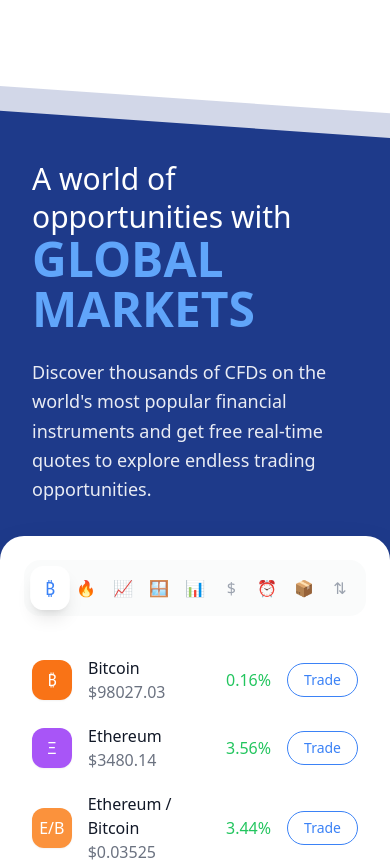
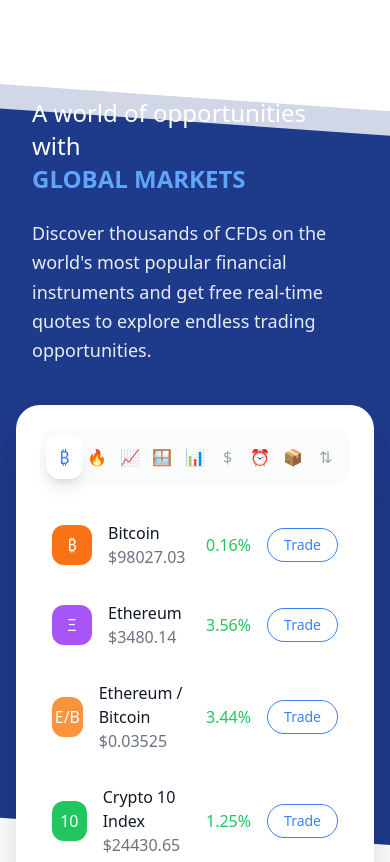
Before and after one commit to hishdb/vertexpluseFront, a React (Vite) app: page / in a window 390 px wide. Shown: the part 860-1722 px from the top of the page. Built offline with nearby package versions, Linux system fonts and the light colour scheme.

Commit message:
testing responsivenss in GlobalMarketSection for macOs

```diff
--- a/src/components/GlobalMarketsSection.tsx
+++ b/src/components/GlobalMarketsSection.tsx
@@ -176,9 +176,9 @@
 
 
   return (
-    <div ref={sectionRef} className="relative bg-trasnparent min-h-screen w-full overflow-hidden ">
+    <div ref={sectionRef} className="relative bg-transparent min-h-screen w-full overflow-hidden">
     <div className="absolute left-0 top-44 h-full w-full pointer-events-none">
-      {/* First background element with original animation */}
+      {/* First background element */}
       <motion.div
         style={{ y: springY }}
         className="absolute left-0 bottom-1/4 w-60 h-60 opacity-40"
@@ -186,7 +186,7 @@
         <img src={shapeImage1Black} alt="Shape Image 4" />
       </motion.div>
 
-      {/* Second background element with faster animation */}
+      {/* Second background element */}
       <motion.div
         style={{ y: springFasterY }}
         className="absolute right-20 bottom-1/4 w-20 h-20 opacity-20"
@@ -227,33 +227,31 @@
     </div>
 
     {/* Content */}
-      <div className="relative z-10 flex flex-col md:flex-row items-center max-w-7xl mx-auto h-full  ">
+    <div className="relative z-10 flex flex-col md:flex-row items-center max-w-7xl mx-auto h-full px-4 sm:px-8 lg:px-12">
       {/* Left Content */}
-      <div className="text-white w-full md:w-1/2 space-y-6 p-8 mt-32 md:mt-0">
-        <h2 className="text-3xl leading-tight">
+      <div className="text-white w-full md:w-1/2 space-y-6 px-4 sm:px-6 lg:px-8 mt-24 md:mt-0">
+        <h2 className="text-2xl sm:text-3xl lg:text-5xl leading-snug lg:leading-normal">
           A world of opportunities with <br />
-          <span className="text-blue-400 text-5xl font-bold">GLOBAL MARKETS</span>
+          <span className="text-blue-400 font-bold">GLOBAL MARKETS</span>
         </h2>
-        <p className="text-lg md:text-xl font-medium leading-relaxed opacity-90">
+        <p className="text-lg sm:text-xl lg:text-2xl font-medium leading-relaxed opacity-90">
           Discover thousands of CFDs on the world's most popular financial
           instruments and get free real-time quotes to explore endless trading
           opportunities.
         </p>
       </div>
 
-
-          {/* Right Content: Market List - Centered and Responsive */}
+      {/* Right Content: Market List */}
       <motion.div
         ref={marketListRef}
         style={{
-
           scale: springScale,
-            y: springY
+          y: springY,
         }}
-          className="w-full md:w-[500px] lg:w-[550px] bg-white rounded-3xl shadow-2xl p-6 "
+        className="w-full md:w-[500px] lg:w-[550px] bg-white rounded-3xl shadow-2xl p-6 md:p-8 lg:p-10 mt-10 md:mt-0"
       >
         {/* Tab Navigation */}
-          <div className="flex items-center justify-between mb-8 bg-gray-50/80 rounded-2xl p-2">
+        <div className="flex items-center justify-between mb-6 md:mb-8 bg-gray-50/80 rounded-2xl p-2">
           {tabs.map((tab) => (
             <motion.button
               key={tab.id}
@@ -272,17 +270,19 @@
         </div>
 
         {/* Market Items */}
-          <div className="space-y-1 ">
+        <div className="space-y-2">
           {marketData[activeTab]?.map((item, index) => (
             <motion.div
               key={index}
-                initial={{ opacity: 10, y: 20 }}
+              initial={{ opacity: 0, y: 20 }}
               animate={{ opacity: 1, y: 0 }}
               transition={{ delay: index * 0.1 }}
-                className="flex items-center justify-between p-2 hover:bg-gray-50 rounded-xl transition-colors duration-200"
+              className="flex items-center justify-between p-3 hover:bg-gray-50 rounded-xl transition-colors duration-200"
             >
               <div className="flex items-center gap-4">
-                  <div className={`w-10 h-10 ${item.color} rounded-xl flex items-center justify-center text-white font-medium shadow-sm`}>
+                <div
+                  className={`w-10 h-10 ${item.color} rounded-xl flex items-center justify-center text-white font-medium shadow-sm`}
+                >
                   {item.icon}
                 </div>
                 <div className="flex flex-col">
@@ -291,11 +291,11 @@
                 </div>
               </div>
               <div className="flex items-center gap-4">
-                  <span className={`font-medium ${
-                    item.positive
-                      ? "text-green-500"
-                      : "text-red-500"
-                  }`}>
+                <span
+                  className={`font-medium ${
+                    item.positive ? "text-green-500" : "text-red-500"
+                  }`}
+                >
                   {item.change}
                 </span>
                 <button className="px-4 py-1.5 text-sm border border-blue-500 text-blue-500 rounded-full hover:bg-blue-500 hover:text-white transition-all duration-200">
```
Lines whose indentation alone changed are shown as unchanged.
